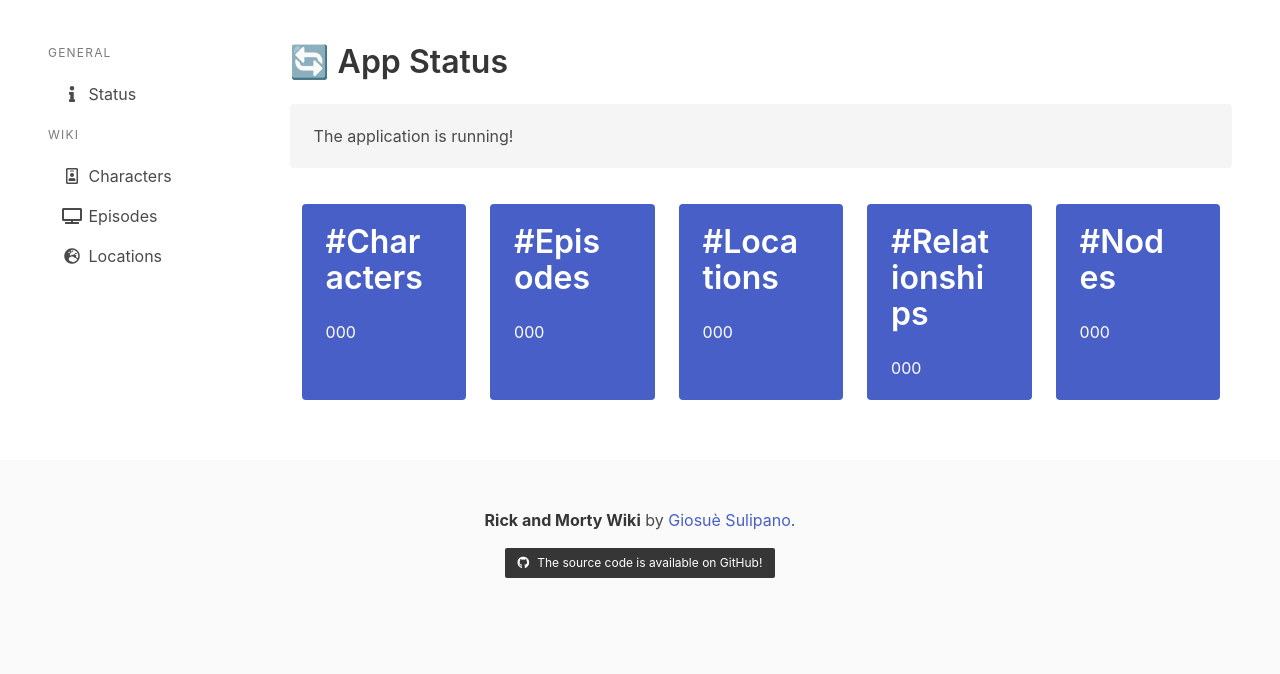
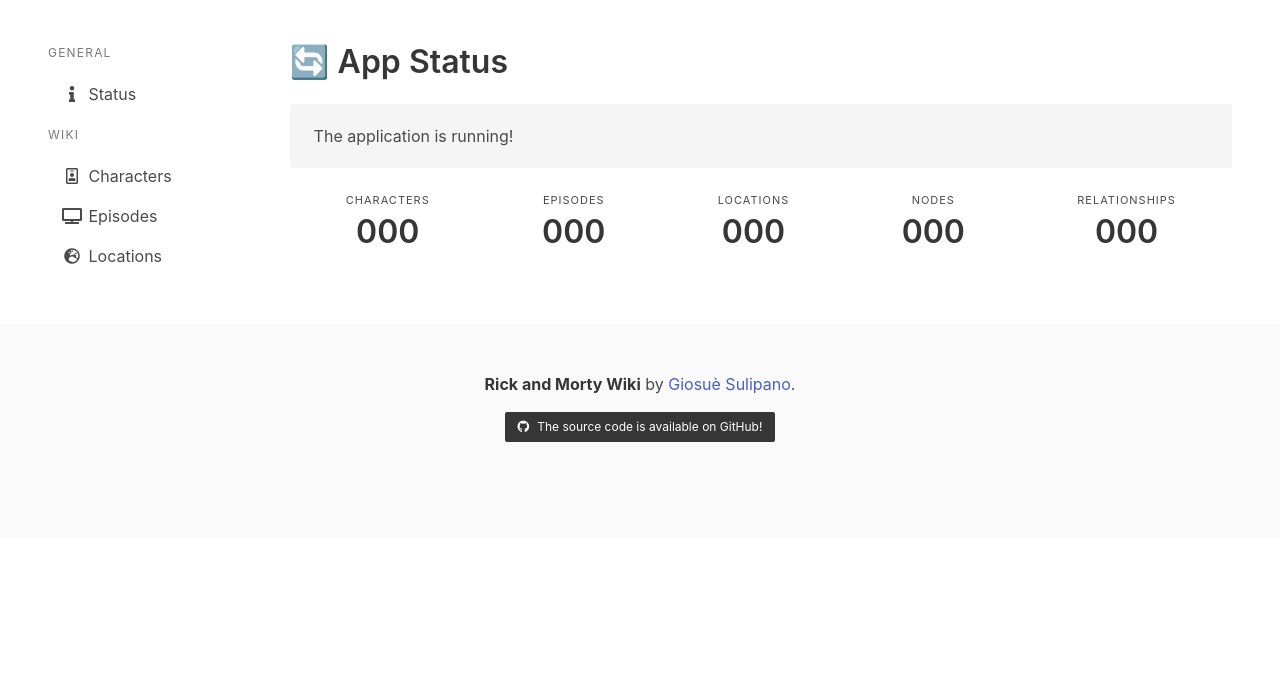
Before and after one commit to imgios/RaM-wiki, a Flask app: template ramwiki/templates/status.html in a window 1280 px wide. Shown: the part 165-839 px from the top of the page. After the commit the page ends 607 px from the top, so only its background shows below. Run offline with Flask 2, Linux system fonts and the light colour scheme; the template is opened without the code that fills it: most values are stand-ins (such as "Sample title", 1, 10 or a date in 2020); some libraries are stand-ins or nearby versions.

Commit message:
Update status page layout

```diff
--- a/ramwiki/templates/status.html
+++ b/ramwiki/templates/status.html
@@ -9,56 +9,36 @@
 			The application is running!
 		</div>
 		<!-- TILES -->
-		<div class="tile">
-			<div class="tile is-parent">
-				<article class="tile is-child notification is-link">
-					<p class="title">
-						#Characters
-					</p>
-					<div class="content">
-						{{ number_of_characters }}
-					</div>
-				</article>
+		<div class="level">
+			<div class="level-item has-text-centered">
+				<div>
+					<p class="heading">Characters</p>
+					<p class="title">{{ number_of_characters }} </p>
+				</div>
 			</div>
-			<div class="tile is-parent">
-				<article class="tile is-child notification is-link">
-					<p class="title">
-						#Episodes
-					</p>
-					<div class="content">
-						{{ number_of_episodes }}
-					</div>
-				</article>
+			<div class="level-item has-text-centered">
+				<div>
+					<p class="heading">Episodes</p>
+					<p class="title">{{ number_of_episodes }} </p>
+				</div>
 			</div>
-			<div class="tile is-parent">
-				<article class="tile is-child notification is-link">
-					<p class="title">
-						#Locations
-					</p>
-					<div class="content">
-						{{ number_of_locations }}
-					</div>
-				</article>
+			<div class="level-item has-text-centered">
+				<div>
+					<p class="heading">Locations</p>
+					<p class="title">{{ number_of_locations }} </p>
+				</div>
 			</div>
-			<div class="tile is-parent">
-				<article class="tile is-child notification is-link">
-					<p class="title">
-						#Relationships
-					</p>
-					<div class="content">
-						{{ number_of_relationships }}
-					</div>
-				</article>
+			<div class="level-item has-text-centered">
+				<div>
+					<p class="heading">Nodes</p>
+					<p class="title">{{ number_of_nodes }} </p>
+				</div>
 			</div>
-			<div class="tile is-parent">
-				<article class="tile is-child notification is-link">
-					<p class="title">
-						#Nodes
-					</p>
-					<div class="content">
-						{{ number_of_nodes }}
-					</div>
-				</article>
+			<div class="level-item has-text-centered">
+				<div>
+					<p class="heading">Relationships</p>
+					<p class="title">{{ number_of_relationships }} </p>
+				</div>
 			</div>
 		</div>
 		<!-- END TILES -->
```
